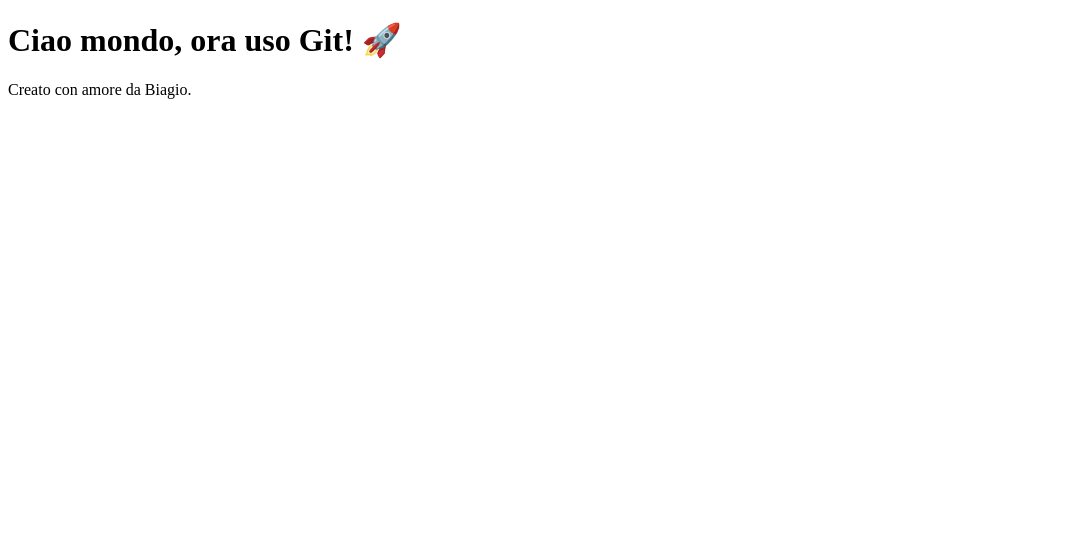
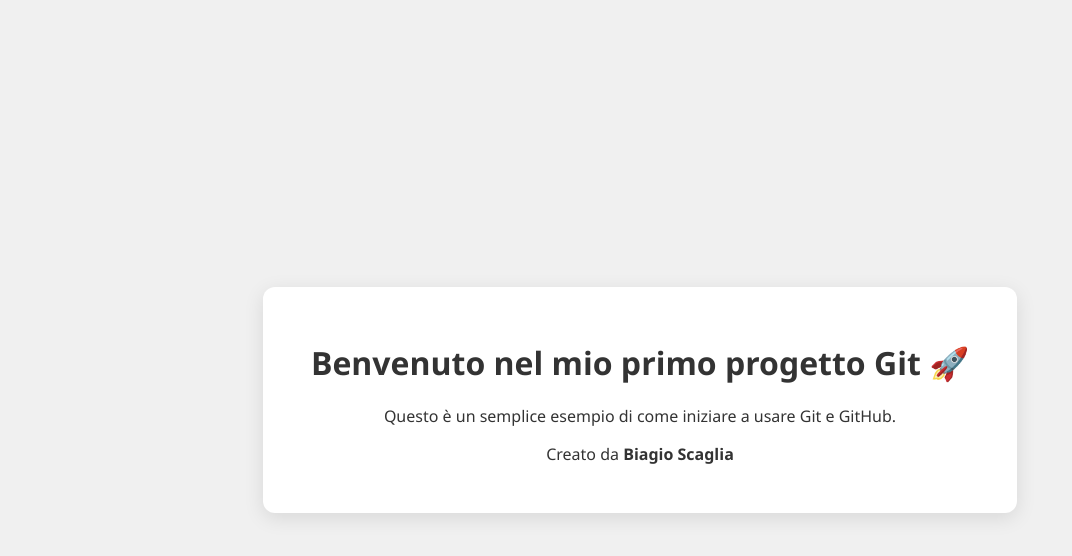
Before and after one commit to biagio-scaglia/hello-git, a plain HTML site: page index.html in a window 1280 px wide. Shown: the whole page, without its empty margins (0-1072 px from the left). Drawn offline with Linux system fonts and the light colour scheme.

Commit message:
Struttura migliorata + stile CSS + README + GitHub Pages

```diff
--- a/index.html
+++ b/index.html
@@ -3,10 +3,14 @@
 <head>
   <meta charset="UTF-8">
   <meta name="viewport" content="width=device-width, initial-scale=1.0">
-  <title>Benvenuto su Git!</title>
+  <title>Hello Git</title>
+  <link rel="stylesheet" href="style.css">
 </head>
 <body>
-  <h1>Ciao mondo, ora uso Git! 🚀</h1>
-  <p>Creato con amore da Biagio.</p>
+  <main>
+    <h1>Benvenuto nel mio primo progetto Git 🚀</h1>
+    <p>Questo è un semplice esempio di come iniziare a usare Git e GitHub.</p>
+    <p>Creato da <strong>Biagio Scaglia</strong></p>
+  </main>
 </body>
 </html>
--- /dev/null
+++ b/style.css
@@ -0,0 +1,19 @@
+body {
+    margin: 0;
+    padding: 0;
+    font-family: 'Segoe UI', sans-serif;
+    background-color: #f0f0f0;
+    color: #333;
+    display: flex;
+    justify-content: center;
+    align-items: center;
+    height: 100vh;
+  }
+
+  main {
+    background: white;
+    padding: 2rem 3rem;
+    border-radius: 12px;
+    box-shadow: 0 5px 20px rgba(0, 0, 0, 0.1);
+    text-align: center;
+  }
```
Also changed, not shown: 2 other files.
